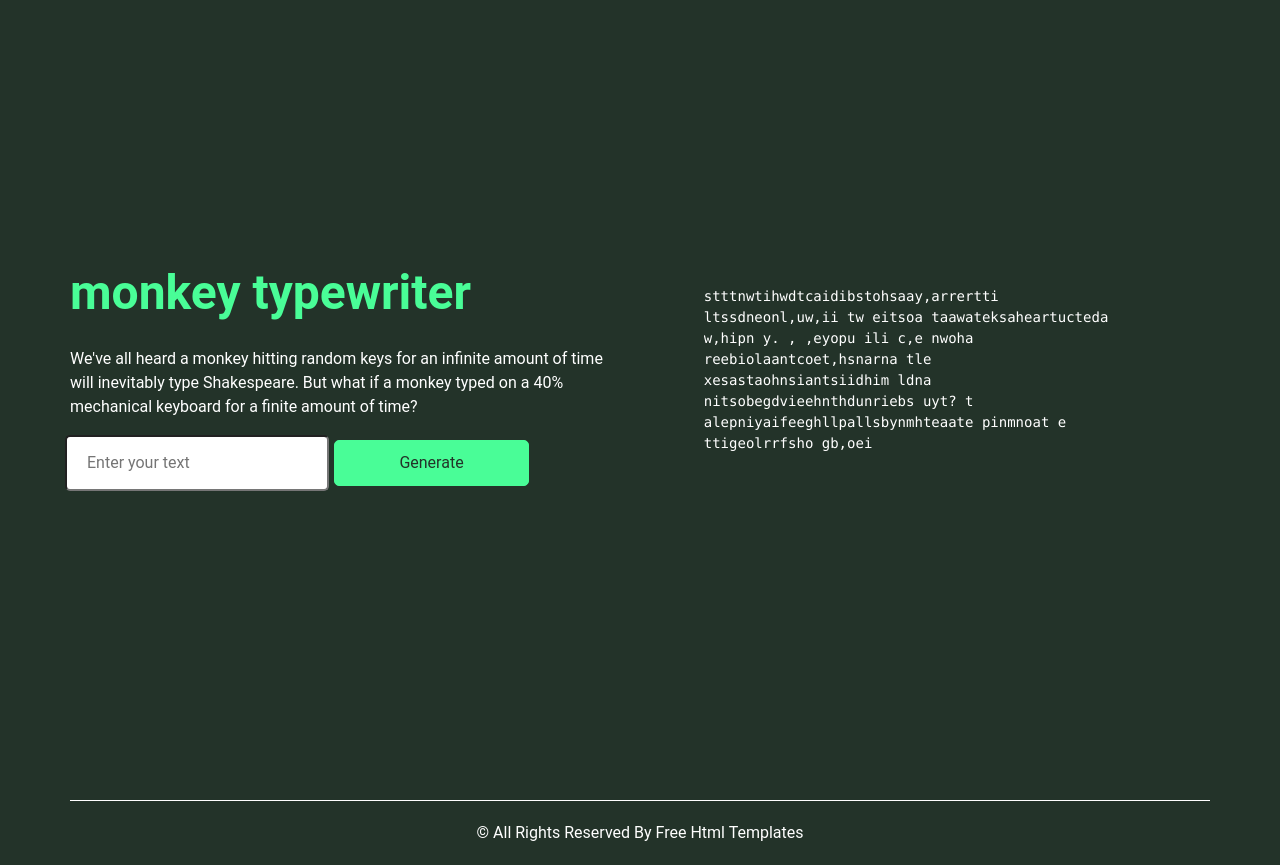
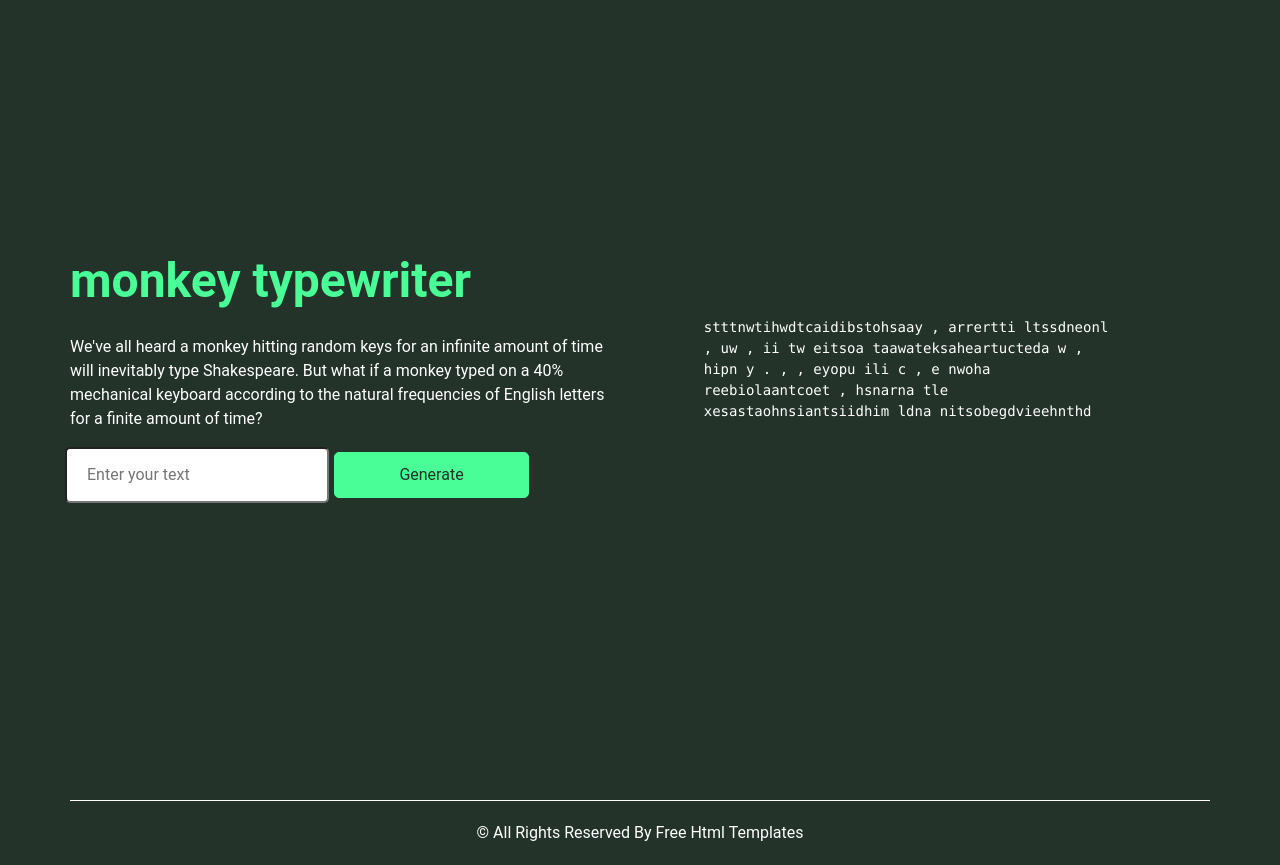
Before and after one commit to Octophi/monkeyTypewriter, a plain HTML site: page index.html in a window 1280 px wide. Both pictures are taken after a click on the link "Generate". Drawn offline with Linux system fonts and the light colour scheme; no server answers.

Commit message:
Refactored JS to do highlighting as we go instead of all at once

```diff
--- a/index.html
+++ b/index.html
@@ -49,7 +49,7 @@
                     </h1>
                     <p>
                       We've all heard a monkey hitting random keys for an infinite amount of time will inevitably type Shakespeare. But what if a monkey typed on a
-                      40% mechanical keyboard for a finite amount of time?  </p>
+                      40% mechanical keyboard according to the natural frequencies of English letters for a finite amount of time?  </p>
                     <div class="btn-box">
                       <input type="text" class="btn-2" id="textInput" placeholder="Enter your text">
                       <a id="generateButton" class="btn-1">Generate</a>
--- a/js/index.js
+++ b/js/index.js
@@ -2,6 +2,15 @@ const apiUrl = 'https://wordsapiv1.p.rapidapi.com/words/';
 
 // Function to check if a word exists using the WordsAPI
 async function checkWordExistence(word, apiKey) {
+
+  if (/^[,.?!]$/.test(word)) {
+    // For punctuation, keep it unchanged (not highlighting punctuation)
+    return false;
+  } else if (word.length === 1){
+    // Don't bother checking one letter words with the API
+    return (word === 'a' || word === 'i');
+  }
+
   const url = `${apiUrl}${word}`;
   const headers = {
     'x-rapidapi-key': apiKey,
@@ -11,7 +20,7 @@ async function checkWordExistence(word, apiKey) {
   try {
     const response = await fetch(url, { headers });
     const data = await response.json();
-    return data.success && data.success !== false;
+    return data.word;
   } catch (error) {
     console.error('Error while checking word existence:', error);
     return false;
@@ -53,17 +62,6 @@ const letterProbabilities = {
     '!': 0.074,        // Exclamation point
 };
 
-
-// Array to store generated words
-let generatedWords = [];
-
-// Function to extract words from the generated text
-function extractWords(text) {
-    // Regular expression to match words (continuous string of alphabetical letters terminated by punctuation)
-    const wordPattern = /[a-z]+[,.?! ]/gi;
-    generatedWords = text.match(wordPattern).map((word) => word.trim());
-}
-
 // Function to generate random text
 function generateRandomText(length) {
     let text = '';
@@ -87,68 +85,51 @@ function generateRandomText(length) {
     return text;
 }
 
+function getWordsArrayFromText(text) {
+    // Regular expression to split the text into words based on spaces, commas, periods, question marks, and exclamation points
+    const wordPattern = /[a-zA-Z]+|[,.?!]/g;
+    return text.match(wordPattern);
+}
+
 async function updateOutput(apiKey) {
     const outputElement = document.getElementById('output');
-    const text = generateRandomText(2000);
+    const text = generateRandomText(200);
+
+    //const text = "i tkydrklyguftydrt me hello ";
+    const words = getWordsArrayFromText(text);
 
     // Clear the output element before typing animation starts
     outputElement.textContent = '';
 
-    // Start the typing animation and wait for it to complete
-    await animateTyping(text, outputElement);
-
-    // Highlight valid words after the typing animation is complete
-    highlightValidWords(apiKey);
+    for(const word of words){
+      await renderWord(word, apiKey);
+    }
   }
 
-  async function highlightValidWords(apiKey) {
-    const outputElement = document.getElementById('output');
-    const text = outputElement.textContent;
-
-    // Regular expression to split the text into words based on spaces, commas, periods, question marks, and exclamation points
-    const wordPattern = /[a-zA-Z]+|[,.?!]/g;
-    const words = text.match(wordPattern);
-
-    // Create a new highlightedText variable to store the modified output
-    let highlightedText = '';
-
-    for (const word of words) {
-      if (/^[,.?!]$/.test(word)) {
-        // For punctuation, keep it unchanged (not highlighting punctuation)
-        highlightedText += `${word} `;
-      } else if (word.length === 1){
-        // Wrap the valid English words with a <span> element and apply the "highlight" CSS class
-        const highlightedWord = (word === 'a' || word === 'i') ? `<span class="highlight">${word}</span>` : word;
-
-        // Add the modified word (highlighted or not) to the highlightedText variable
-        highlightedText += `${highlightedWord}`;
-
-      }
-      else {
-        const exists = await checkWordExistence(word, apiKey);
-
-        // Wrap the valid English words with a <span> element and apply the "highlight" CSS class
-        const highlightedWord = exists ? `<span class="highlight">${word}</span>` : word;
-
-        // Add the modified word (highlighted or not) to the highlightedText variable
-        highlightedText += `${highlightedWord} `;
-      }
-    }
-
-    // Update the output element with the highlighted text
-    outputElement.innerHTML = highlightedText;
+  async function renderWord(word, apiKey) {
+    const wordSpanElt = await getSpanElementForWord(word, apiKey);
+    document.getElementById('output').appendChild(wordSpanElt);
+    animateTypingWord(word + " ", wordSpanElt);
   }
 
-// Function to animate text typing effect
-function animateTyping(text, outputElement, currentIndex = 0, timeout = 10) {
+  async function getSpanElementForWord(word, apiKey){
+    const exists = await checkWordExistence(word, apiKey);
+    const spanElt = document.createElement("span");
+    if(exists) {
+      spanElt.className = "highlight";
+    }
+    return spanElt;
+  }
+
+  function animateTypingWord(word, wordHtmlElt, currentIndex = 0, timeout = 10){
     return new Promise((resolve) => {
-      if (currentIndex < text.length) {
+      if (currentIndex < word.length) {
         // Add one character to the outputElement
-        outputElement.textContent += text.charAt(currentIndex);
+        wordHtmlElt.textContent += word.charAt(currentIndex);
 
         // Schedule the next character to be added after a short delay
         setTimeout(() => {
-          animateTyping(text, outputElement, currentIndex + 1, timeout).then(resolve);
+          animateTypingWord(word, wordHtmlElt, currentIndex + 1, timeout).then(resolve);
         }, timeout); // Adjust the delay as needed for desired typing speed
       } else {
         resolve(); // Resolve the promise when typing animation is complete
@@ -157,7 +138,7 @@ function animateTyping(text, outputElement, currentIndex = 0, timeout = 10) {
   }
 
 // Generate initial output on page load
-animateTyping("monkey typewriter", document.getElementById("pageHeader"), 0, 100);
+animateTypingWord("monkey typewriter", document.getElementById("pageHeader"), 0, 100);
 
 // Get references to the input and button elements
 const textInput = document.getElementById('textInput');
```
